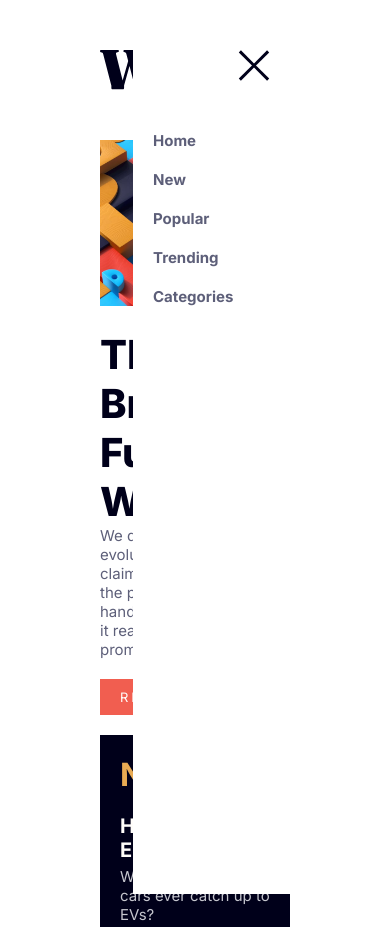
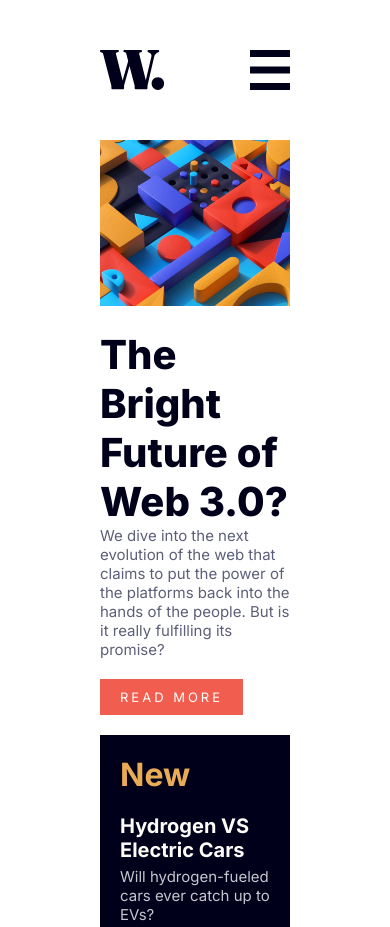
Before and after one commit to arkam-mohamad/news-homepage, a plain HTML site: page index.html in a window 390 px wide. Shown: the top 927 px of the page. Drawn offline with Linux system fonts and the light colour scheme.

Commit message:
Update index.html
Added hidden class to nav-mobile div

```diff
--- a/index.html
+++ b/index.html
@@ -1,4 +1,3 @@
-
 <!DOCTYPE html>
 <html lang="en">
 <head>
@@ -29,7 +28,7 @@
       <a href="">Categories</a>
     </div>
     <img src="./images/icon-menu.svg" alt="icon-menu" id="menu" class="menu">
-      <div class="nav-mobile">
+      <div class="nav-mobile hidden">
         <img src="./images/icon-menu-close.svg" alt="icon-menu-close" id="close" class="menu">
         <div class="nav-mobile-links">
           <a href="">Home</a>
```
